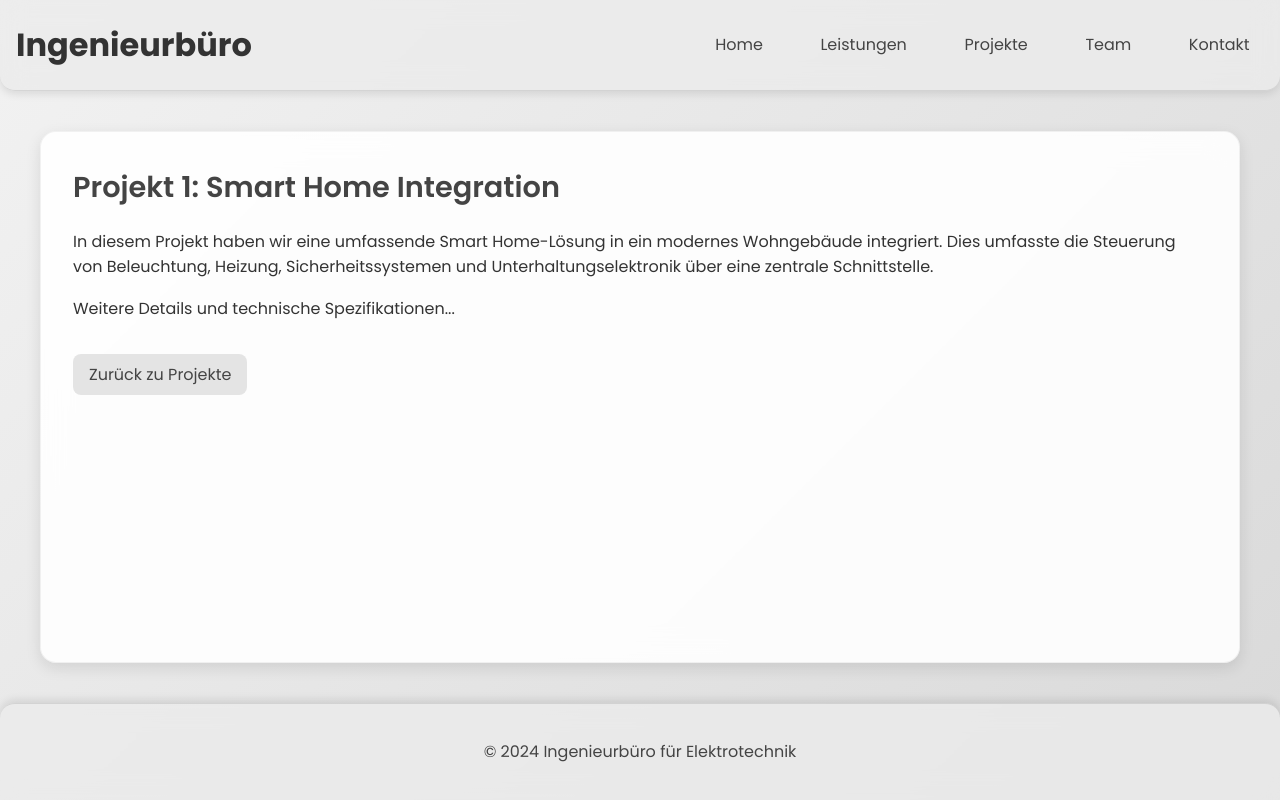
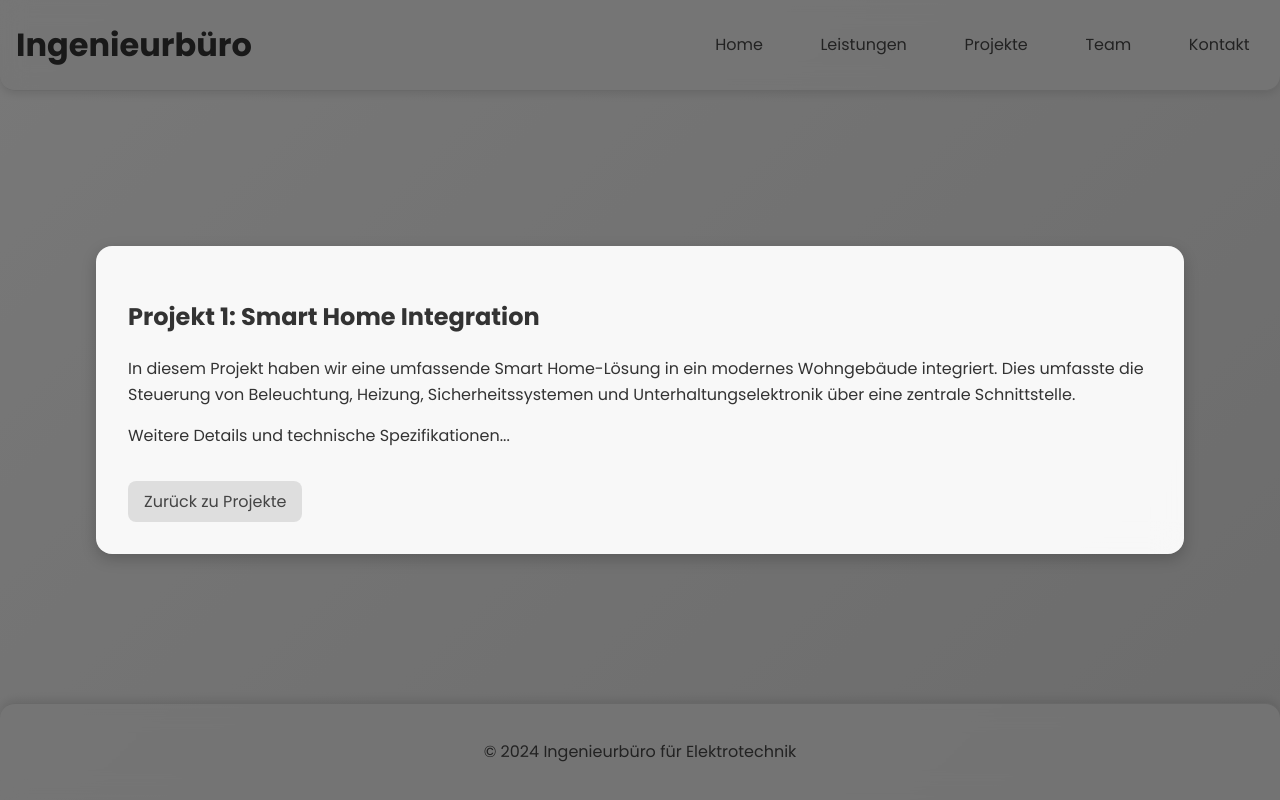
Before and after one commit to kamuzki/website1, a React (Vite) app: page /projects/projekt1 in a window 1280 px wide. Built offline with nearby package versions, Linux system fonts and the light colour scheme; the HTML template or start-up script is replaced by a standard one.

Commit message:
Initial commit from your app

```diff
--- a/src/App.jsx
+++ b/src/App.jsx
@@ -1,5 +1,5 @@
-import React from 'react';
-import { Routes, Route, Link } from 'react-router-dom';
+import React, { useState, useEffect, useRef } from 'react';
+import { Routes, Route, Link, useLocation, useNavigate } from 'react-router-dom';
 import Home from './pages/Home';
 import Services from './pages/Services';
 import Projects from './pages/Projects';
@@ -39,16 +39,17 @@ function App() {
                     <Route path="/projects" element={<Projects />} />
                     <Route path="/team" element={<Team />} />
                     <Route path="/contact" element={<Contact />} />
-          <Route path="/services/elektroplanung" element={<Elektroplanung />} />
-          <Route path="/services/installationstechnik" element={<Installationstechnik />} />
-          <Route path="/services/automatisierungstechnik" element={<Automatisierungstechnik />} />
-          <Route path="/services/energieberatung" element={<Energieberatung />} />
-          <Route path="/projects/projekt1" element={<Projekt1 />} />
-          <Route path="/projects/projekt2" element={<Projekt2 />} />
-          <Route path="/projects/projekt3" element={<Projekt3 />} />
-          <Route path="/team/mitarbeiter1" element={<Mitarbeiter1 />} />
-          <Route path="/team/mitarbeiter2" element={<Mitarbeiter2 />} />
-          <Route path="/team/mitarbeiter3" element={<Mitarbeiter3 />} />
+                    <Route path="/services/elektroplanung" element={<PopupWrapper><Elektroplanung /></PopupWrapper>} />
+                    <Route path="/services/installationstechnik" element={<PopupWrapper><Installationstechnik /></PopupWrapper>} />
+                    <Route path="/services/automatisierungstechnik" element={<PopupWrapper><Automatisierungstechnik /></PopupWrapper>} />
+                    <Route path="/services/energieberatung" element={<PopupWrapper><Energieberatung /></PopupWrapper>} />
+                    <Route path="/projects/projekt1" element={<PopupWrapper><Projekt1 /></PopupWrapper>} />
+                    <Route path="/projects/projekt2" element={<PopupWrapper><Projekt2 /></PopupWrapper>} />
+                    <Route path="/projects/projekt3" element={<PopupWrapper><Projekt3 /></PopupWrapper>} />
+                    <Route path="/team/mitarbeiter1" element={<PopupWrapper><Mitarbeiter1 /></PopupWrapper>} />
+                    <Route path="/team/mitarbeiter2" element={<PopupWrapper><Mitarbeiter2 /></PopupWrapper>} />
+                    <Route path="/team/mitarbeiter3" element={<PopupWrapper><Mitarbeiter3 /></PopupWrapper>} />
+
                 </Routes>
             </main>
 
@@ -59,4 +60,41 @@ function App() {
     );
 }
 
+function PopupWrapper({ children }) {
+    const [isActive, setIsActive] = useState(false);
+    const navigate = useNavigate();
+    const location = useLocation();
+    const timeoutRef = useRef(null);
+    const containerRef = useRef(null);
+
+    useEffect(() => {
+        // Use requestAnimationFrame to ensure the browser has rendered the initial state
+        requestAnimationFrame(() => {
+            setIsActive(true);
+        });
+        return () => {
+            clearTimeout(timeoutRef.current);
+        };
+    }, []);
+
+    const handleClose = () => {
+        setIsActive(false);
+        timeoutRef.current = setTimeout(() => {
+            navigate(-1); // Go back to the previous page
+        }, 700);
+    };
+
+    return (
+        <div
+            className={`popup-container ${isActive ? 'active' : ''}`}
+            onClick={handleClose}
+            ref={containerRef}
+        >
+            <div className="popup-content" onClick={(e) => e.stopPropagation()}>
+                {children}
+            </div>
+        </div>
+    );
+}
+
 export default App;
--- a/src/index.css
+++ b/src/index.css
@@ -67,6 +67,8 @@ nav li a:hover {
   display: grid;
   grid-template-columns: repeat(auto-fit, minmax(320px, 1fr));
   gap: 2.5rem;
+    position: relative; /* Important for positioning the popup */
+
 }
 
 .app-footer {
@@ -217,3 +219,47 @@ nav li a:hover {
     padding: 1.5rem; /* Reduced padding */
   }
 }
+
+/* Popup Styles */
+.popup-container {
+  position: fixed;
+  top: 0;
+  left: 0;
+  width: 100%;
+  height: 100%;
+  background-color: rgba(0, 0, 0, 0.5);
+  display: flex;
+  justify-content: center;
+  align-items: center;
+  z-index: 1000;
+  opacity: 0;
+  transition: opacity 0.7s ease-in-out, transform 0.7s ease-in-out; /* Apply transition to opacity and transform */
+  pointer-events: none;
+  transform: scale(1); /* Start at full scale */
+}
+
+.popup-container.active {
+  opacity: 1;
+  pointer-events: all;
+  transform: scale(1); /* Ensure it scales to full size when active */
+}
+
+.popup-content {
+  background: rgba(255, 255, 255, 0.95);
+  backdrop-filter: blur(15px);
+  -webkit-backdrop-filter: blur(15px);
+  border-radius: 16px;
+  padding: 2rem;
+  box-shadow: 0 5px 15px rgba(0, 0, 0, 0.2);
+  max-width: 80%;
+  max-height: 80vh;
+  overflow-y: auto;
+  transform: scale(0.6); /* Start even smaller */
+  transition: transform 0.8s cubic-bezier(0.5, 0.03, 0.3, 1), opacity 0.7s ease-in-out; /* Apply to transform and opacity */
+  opacity: 0; /* Start invisible */
+}
+
+.popup-container.active .popup-content {
+  transform: scale(1); /* Scale up when active */
+  opacity: 1; /* Fade in when active */
+}
--- a/src/pages/Automatisierungstechnik.jsx
+++ b/src/pages/Automatisierungstechnik.jsx
@@ -3,7 +3,7 @@ import React from 'react';
 
 function Automatisierungstechnik() {
     return (
-                    <div className="widget">
+        <>
             <h2>Automatisierungstechnik</h2>
             <p>Entwicklung und Implementierung maßgeschneiderter Automatisierungslösungen zur Effizienzsteigerung und Prozessoptimierung. Wir setzen auf modernste Technologien und innovative Konzepte.</p>
             <p>Unsere Leistungen im Bereich Automatisierungstechnik umfassen:</p>
@@ -15,7 +15,7 @@ import React from 'react';
                 <li>Inbetriebnahme und Schulung</li>
             </ul>
             <Link to="/services" className="back-link">Zurück zu Leistungen</Link>
-                    </div>
+        </>
     );
 }
 
--- a/src/pages/Elektroplanung.jsx
+++ b/src/pages/Elektroplanung.jsx
@@ -3,7 +3,7 @@ import React from 'react';
 
 function Elektroplanung() {
     return (
-                    <div className="widget">
+        <>
             <h2>Elektroplanung</h2>
             <p>Umfassende Planung und Konzeptionierung von Elektroanlagen für Wohn-, Gewerbe- und Industriegebäude. Wir erstellen detaillierte Pläne, Schaltpläne und Stücklisten unter Berücksichtigung aller relevanten Normen und Vorschriften.</p>
             <p>Unsere Leistungen im Bereich Elektroplanung umfassen:</p>
@@ -17,7 +17,7 @@ import React from 'react';
             </ul>
 
             <Link to="/services" className="back-link">Zurück zu Leistungen</Link>
-                    </div>
+        </>
     );
 }
 
--- a/src/pages/Energieberatung.jsx
+++ b/src/pages/Energieberatung.jsx
@@ -3,7 +3,7 @@ import React from 'react';
 
 function Energieberatung() {
     return (
-                    <div className="widget">
+        <>
             <h2>Energieberatung</h2>
             <p>Individuelle Beratung und Konzepte zur nachhaltigen Reduzierung des Energieverbrauchs und zur Steigerung der Energieeffizienz. Wir helfen Ihnen, Ihre Energiekosten zu senken und die Umwelt zu schonen.</p>
             <p>Unsere Leistungen im Bereich Energieberatung umfassen:</p>
@@ -15,7 +15,7 @@ import React from 'react';
                 <li>Erstellung von Energieausweisen</li>
             </ul>
             <Link to="/services" className="back-link">Zurück zu Leistungen</Link>
-                    </div>
+        </>
     );
 }
 
--- a/src/pages/Installationstechnik.jsx
+++ b/src/pages/Installationstechnik.jsx
@@ -3,7 +3,7 @@ import React from 'react';
 
 function Installationstechnik() {
     return (
-                    <div className="widget">
+        <>
             <h2>Installationstechnik</h2>
             <p>Fachgerechte Installation und Inbetriebnahme von elektrischen Anlagen und Systemen nach höchsten Qualitätsstandards. Unsere erfahrenen Elektriker sorgen für eine reibungslose Umsetzung Ihrer Projekte.</p>
             <p>Unsere Leistungen im Bereich Installationstechnik umfassen:</p>
@@ -16,7 +16,7 @@ import React from 'react';
                 <li>Inbetriebnahme und Prüfung</li>
             </ul>
             <Link to="/services" className="back-link">Zurück zu Leistungen</Link>
-                    </div>
+        </>
     );
 }
 
--- a/src/pages/Mitarbeiter1.jsx
+++ b/src/pages/Mitarbeiter1.jsx
@@ -3,12 +3,12 @@ import { Link } from 'react-router-dom';
 
 function Mitarbeiter1() {
   return (
-    <div className="widget">
+    <>
       <h2>Mitarbeiter 1</h2>
       <p>Position</p>
       <p>Details about Mitarbeiter 1...</p>
       <Link to="/team" className="back-link">Zurück zum Team</Link>
-    </div>
+    </>
   );
 }
 
--- a/src/pages/Mitarbeiter2.jsx
+++ b/src/pages/Mitarbeiter2.jsx
@@ -3,12 +3,12 @@ import React from 'react';
 
     function Mitarbeiter2() {
         return (
-            <div className="widget">
+            <>
                 <h2>Mitarbeiter 2</h2>
                 <p>Position</p>
                 <p>Details about Mitarbeiter 2...</p>
                 <Link to="/team" className="back-link">Zurück zum Team</Link>
-            </div>
+            </>
         );
     }
 
--- a/src/pages/Mitarbeiter3.jsx
+++ b/src/pages/Mitarbeiter3.jsx
@@ -3,12 +3,12 @@ import React from 'react';
 
     function Mitarbeiter3() {
         return (
-            <div className="widget">
+            <>
                 <h2>Mitarbeiter 3</h2>
                 <p>Position</p>
                 <p>Details about Mitarbeiter 3...</p>
                 <Link to="/team" className="back-link">Zurück zum Team</Link>
-            </div>
+            </>
         );
     }
 
--- a/src/pages/Projekt1.jsx
+++ b/src/pages/Projekt1.jsx
@@ -3,12 +3,12 @@ import { Link } from 'react-router-dom';
 
 function Projekt1() {
   return (
-    <div className="widget">
+    <>
       <h2>Projekt 1: Smart Home Integration</h2>
       <p>In diesem Projekt haben wir eine umfassende Smart Home-Lösung in ein modernes Wohngebäude integriert. Dies umfasste die Steuerung von Beleuchtung, Heizung, Sicherheitssystemen und Unterhaltungselektronik über eine zentrale Schnittstelle.</p>
       <p>Weitere Details und technische Spezifikationen...</p>
       <Link to="/projects" className="back-link">Zurück zu Projekte</Link>
-    </div>
+    </>
   );
 }
 
--- a/src/pages/Projekt2.jsx
+++ b/src/pages/Projekt2.jsx
@@ -3,12 +3,12 @@ import { Link } from 'react-router-dom';
 
 function Projekt2() {
   return (
-    <div className="widget">
+    <>
       <h2>Projekt 2: Energieeffiziente Beleuchtung</h2>
       <p>Bei diesem Projekt lag der Fokus auf der Umrüstung der Beleuchtungsanlage eines Bürokomplexes. Durch den Einsatz energieeffizienter LED-Technologie konnten wir den Energieverbrauch erheblich senken und die Lichtqualität verbessern.</p>
       <p>Weitere Details und technische Spezifikationen...</p>
       <Link to="/projects" className="back-link">Zurück zu Projekte</Link>
-    </div>
+    </>
   );
 }
 
--- a/src/pages/Projekt3.jsx
+++ b/src/pages/Projekt3.jsx
@@ -3,12 +3,12 @@ import { Link } from 'react-router-dom';
 
 function Projekt3() {
   return (
-    <div className="widget">
+    <>
       <h2>Projekt 3: Industrielle Automatisierung</h2>
       <p>In diesem anspruchsvollen Projekt haben wir eine automatisierte Produktionslinie in einer Fertigungsanlage implementiert. Dies führte zu einer Steigerung der Effizienz und einer Reduzierung der Produktionskosten.</p>
       <p>Weitere Details und technische Spezifikationen...</p>
       <Link to="/projects" className="back-link">Zurück zu Projekte</Link>
-    </div>
+    </>
   );
 }
 
```
Lines whose indentation alone changed are shown as unchanged.
